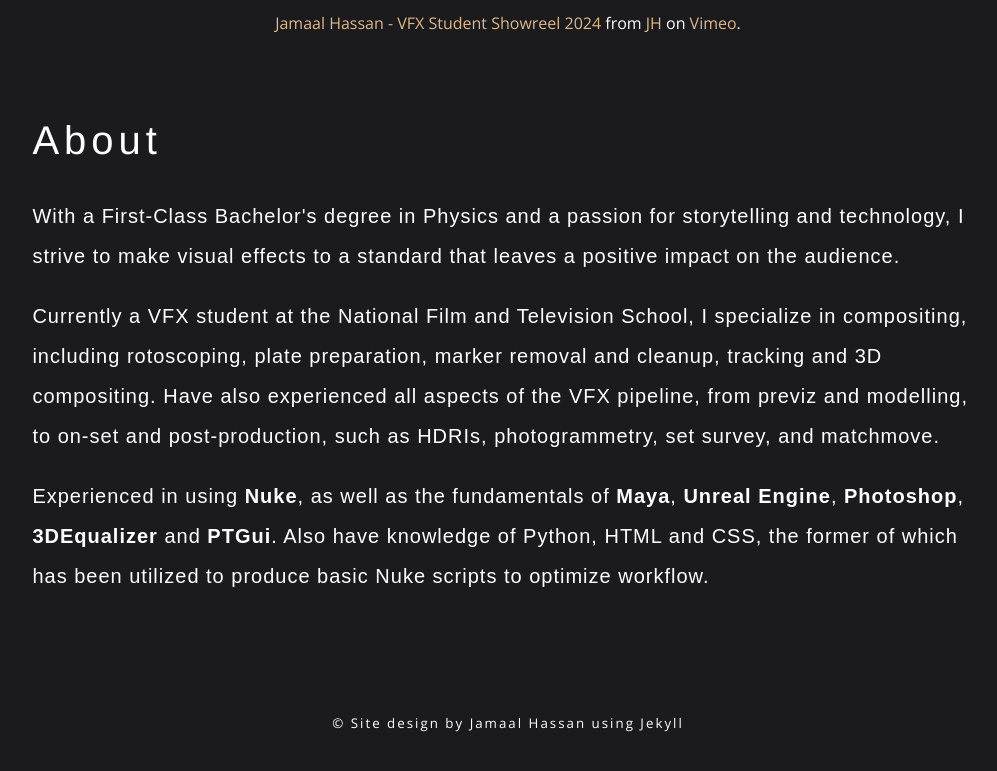
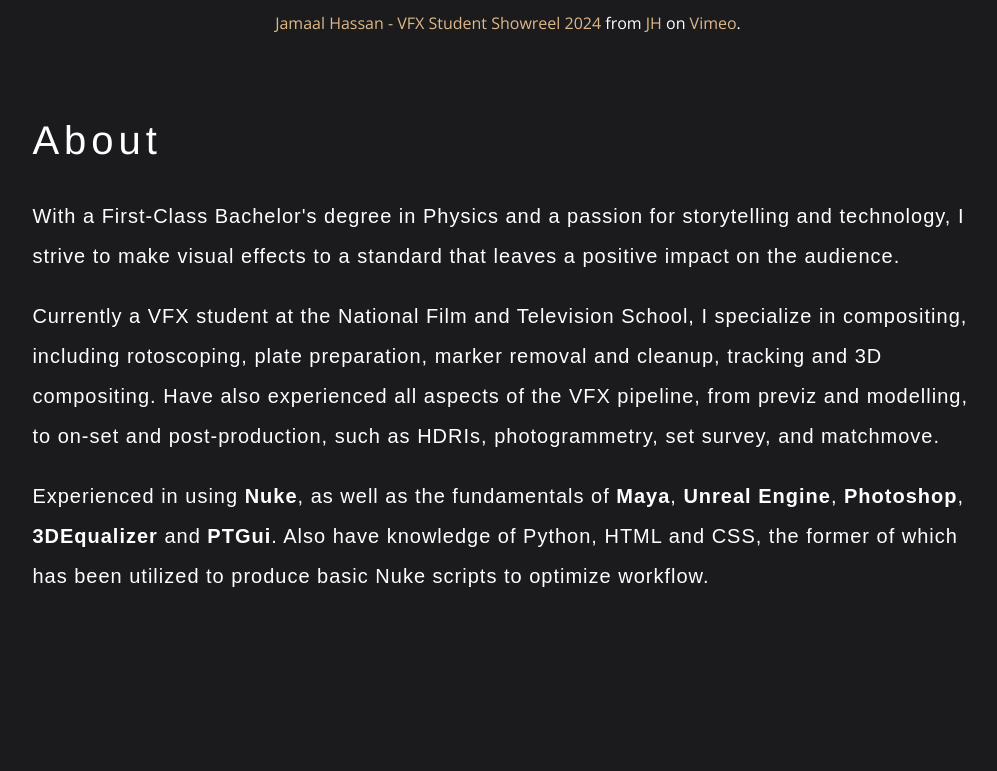
Before and after one commit to totoropika/totoropika.github.io, a Jekyll site: the page built from index.html, in a window 1280 px wide and 900 px high, scrolled down 872 px, cut to the strip 82-853 px from the top of the window. Shown: the whole strip, without its empty margins (132-1129 px from the left). Built offline with Jekyll 4.4.1, drawn with Linux system fonts in a browser that asks for light colours; after the commit the page ends 1620 px from its top, so only the background shows below that.

Commit message:
Update default.html

```diff
--- a/_layouts/default.html
+++ b/_layouts/default.html
@@ -32,11 +32,6 @@
   {{ content }}
 
 
-  <footer>
-    <small>
-      &#169 Site design by Jamaal Hassan using Jekyll
-    </small>
-  </footer>
 
 </body>
 
```
